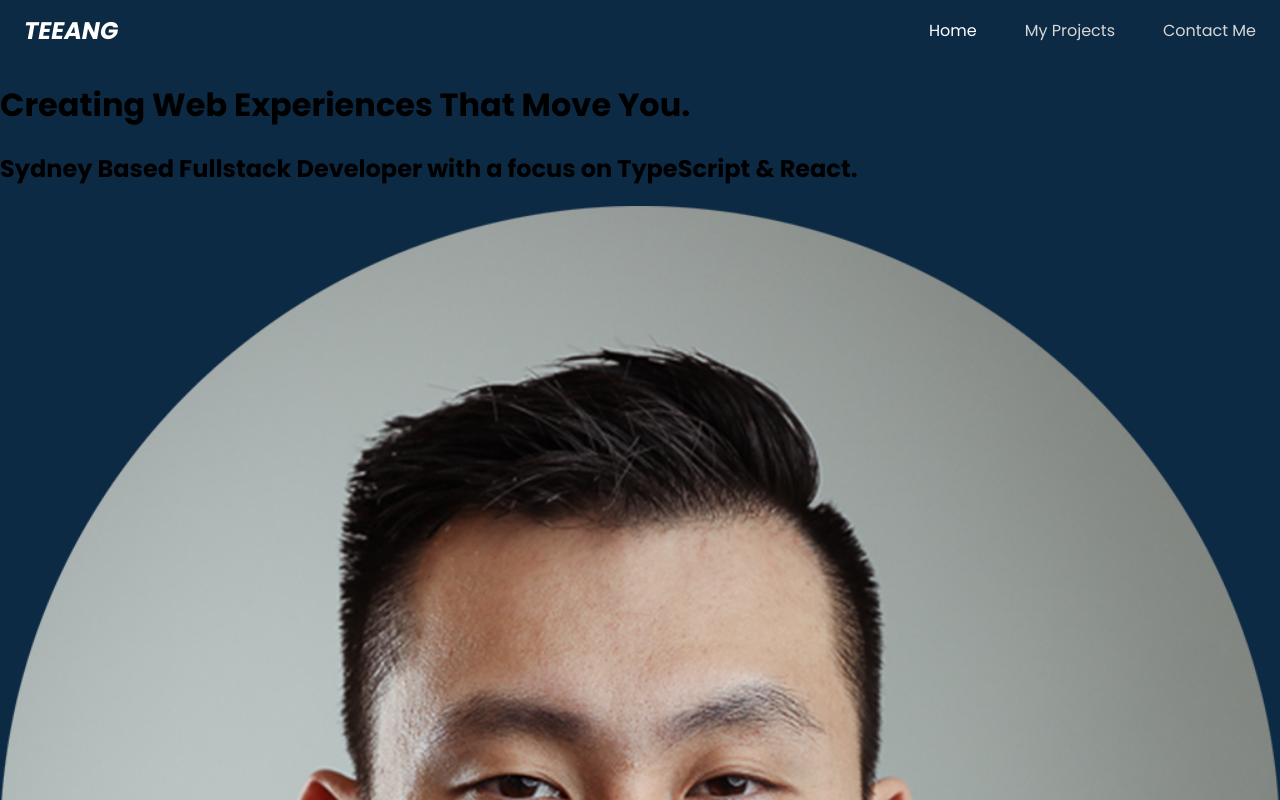
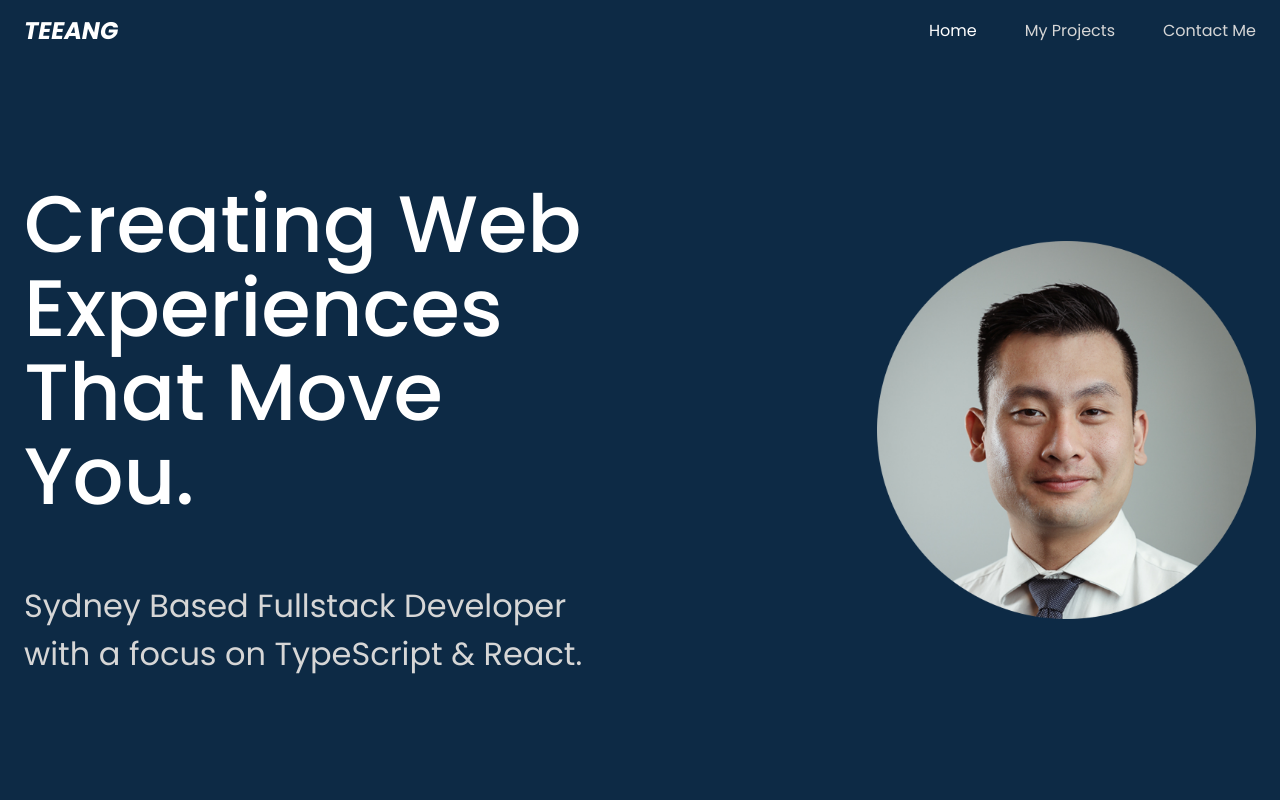
Before and after one commit to davidtaing/portfolio, a Next.js app: page / in a window 1280 px wide. Shown: the top 800 px of the page. Built offline with nearby package versions, Linux system fonts and the light colour scheme.

Commit message:
feat: homepage/hero
- style Hero container elements using styled component
- added line breaks to headline and subheadline
- added display: grid to global .wrapper class

```diff
--- a/src/components/HeroSection/index.tsx
+++ b/src/components/HeroSection/index.tsx
@@ -1,14 +1,75 @@
 import Image from "next/image";
+import styled from "styled-components";
 import profilePic from "../../../public/portrait-1024.png";
+
+const StyledDiv = styled.div`
+  display: grid;
+  grid-template-areas:
+    "image"
+    "text";
+
+  .hero-container--image,
+  .hero-container--text {
+    margin: 1rem 1.5rem;
+    display: flex;
+    flex-direction: column;
+    justify-content: center;
+  }
+
+  .hero-container--text {
+    grid-area: text;
+  }
+
+  .hero-container--image {
+    grid-area: image;
+  }
+
+  @media (min-width: 768px) {
+    grid-template-columns: 3fr 1fr 2fr;
+    grid-template-areas: "text . image";
+    height: calc(100vh - 60px);
+
+    .hero-container {
+      display: flex;
+      align-items: center;
+    }
+
+    .hero-container--text {
+      .headline {
+        margin: 2rem 0;
+        font-weight: 500;
+        font-size: 5rem;
+        line-height: 5.25rem;
+      }
+
+      .subheadline {
+        margin: 2rem 0;
+        font-weight: 300;
+        font-size: 2rem;
+        line-height: 3rem;
+      }
+    }
+  }
+`;
 
 const HeroSection = () => {
   return (
-    <div id="home" className="hero-section">
-      <div id="hero-section--text">
-        <h1>Creating Web Experiences That Move You.</h1>
-        <h2>
-          Sydney Based Fullstack Developer with a focus on TypeScript & React.
+    <StyledDiv id="home" className="hero-section">
+      <div className="hero-container--text">
+        <h1 className="headline text-primary">
+          Creating Web
+          <br />
+          Experiences
+          <br />
+          That Move You.
+        </h1>
+        <h2 className="subheadline text-secondary">
+          Sydney Based Fullstack Developer
+          <br />
+          with a focus on TypeScript & React.
         </h2>
+      </div>
+      <div className="hero-container--image">
         <Image
           src={profilePic}
           alt="A picture of me! Hello."
@@ -17,8 +78,7 @@ const HeroSection = () => {
           layout="responsive"
         />
       </div>
-      <div id="hero-section--image"></div>
-    </div>
+    </StyledDiv>
   );
 };
 
--- a/src/styles/globals.css
+++ b/src/styles/globals.css
@@ -11,8 +11,15 @@ body {
   max-width: 1600px;
   width: 100%;
   margin: 0 auto;
+  display: grid;
 }
 
+@media (min-width: 768px) {
+  .wrapper {
+    grid-template-columns: 12;
+    grid-gap: 1.25rem;
+  }
+}
 a {
   color: inherit;
   text-decoration: none;
```
